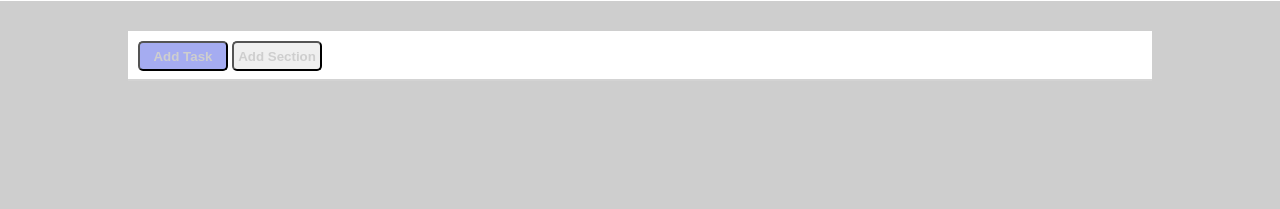
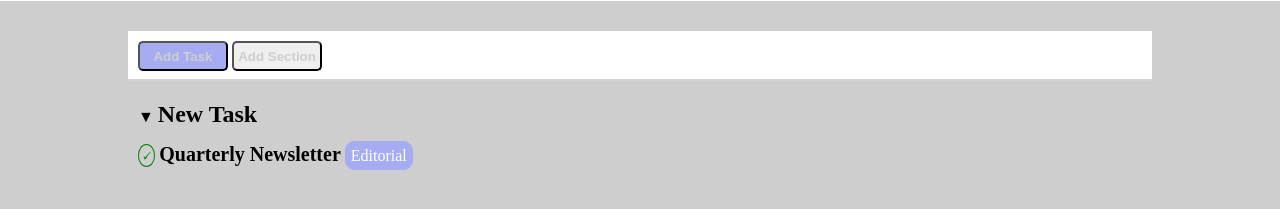
Before and after one commit to Chicco80/html-css-toboolist, a plain HTML site: page index.html in a window 1280 px wide. Shown: the part 57-266 px from the top of the page. Drawn offline with Linux system fonts and the light colour scheme.

Commit message:
fine task

```diff
--- a/css/style.css
+++ b/css/style.css
@@ -39,3 +39,33 @@ button{
 .blue{
     background-color: rgb(165, 172, 241);
 }
+li{
+    margin-top:15px;
+    list-style: none;
+
+}
+
+.margin-top{
+    margin-top: 30px;
+}
+h2{
+    display: inline-block;
+
+}
+.check-ok{
+    color: green;
+    border: 1px solid green;
+    border-radius: 50%;
+    padding: 2px;
+}
+.bold{
+    font-weight: bolder;
+    font-size: 20px;;
+}
+.editorial{
+    background-color:rgb(165, 172, 241) ;
+    border: 1px solid rgb(165, 172, 241);
+    border-radius: 10px;
+    padding: 5px;
+    color:white;
+}
--- a/index.html
+++ b/index.html
@@ -19,9 +19,23 @@
         <!-- tasti navigazione -->
         <button class="blue">Add Task</button>
         <button>Add Section</button>
-
         <!--/tasti navigazione -->
       </nav>
+
+      <section>
+        <!-- new task -->
+        <ol>
+          <li class="margin-top">
+            &#9660;
+            <h2>New Task</h2>
+          </li>
+          <li>
+              <span class="check-ok">&#128504;</span>
+              <span class="bold">Quarterly Newsletter</span>
+              <span class="editorial">Editorial</span>
+          </li>
+        </ol>
+      </section>
 
       <section>
         <!-- today -->
```
